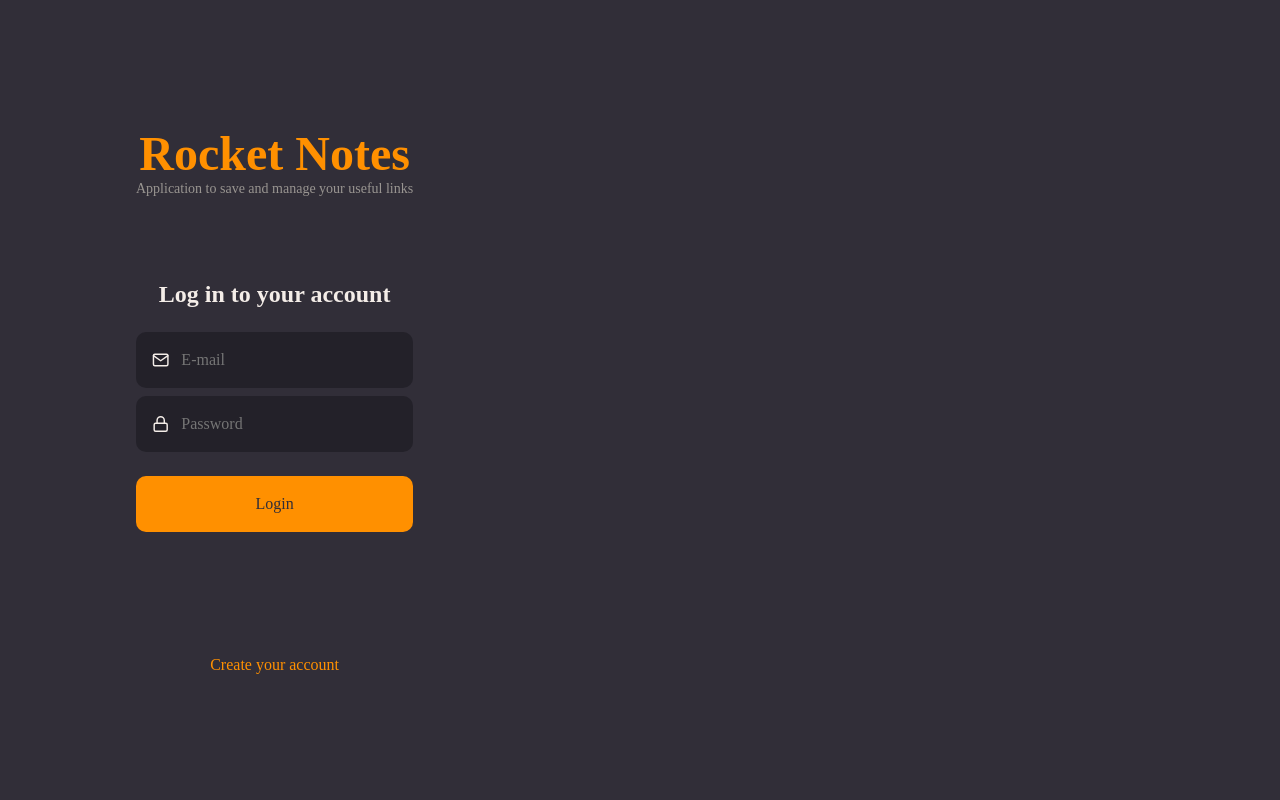
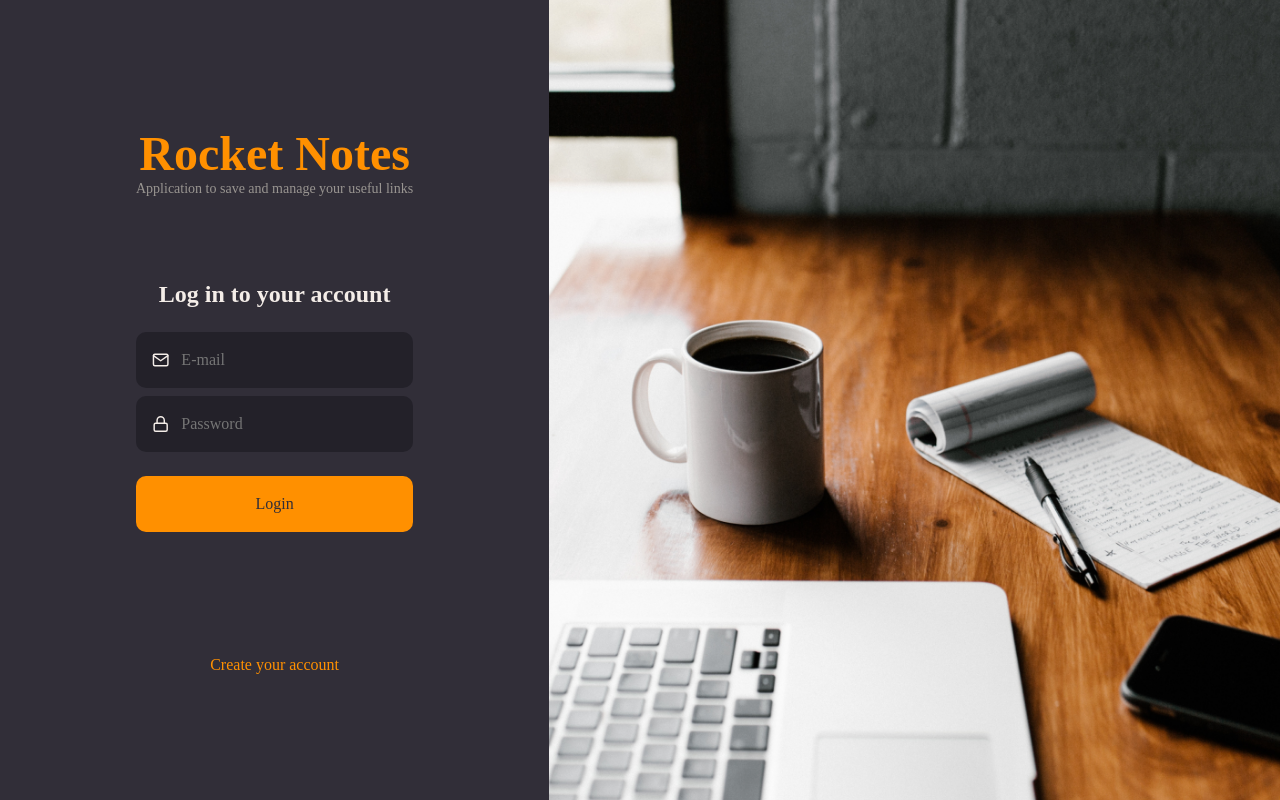
Before and after one commit to GHTassinari/RocketNotes, a React app: page / in a window 1280 px wide. Built offline with nearby package versions, Linux system fonts and the light colour scheme; the HTML template or start-up script is replaced by a standard one.

Commit message:
Finished the login page

```diff
--- a/src/pages/SignIn/index.jsx
+++ b/src/pages/SignIn/index.jsx
@@ -3,7 +3,7 @@
 import { Input } from '../../components/Input';
 import { Button } from '../../components/Button';
 
-import { Container, Form } from './styles';
+import { Container, Form, Background } from './styles';
 
 export function SignIn(){
     return (
@@ -30,6 +30,8 @@
 
                 <a href="#">Create your account</a>
             </Form>
+
+            <Background />
         </Container>
     );
 }
--- a/src/pages/SignIn/styles.js
+++ b/src/pages/SignIn/styles.js
@@ -1,4 +1,5 @@
 import styled from 'styled-components'
+import backgroundImg from '../../assets/background.png';
 
 export const Container = styled.div`
 height: 100vh;
@@ -38,3 +39,9 @@
         color: ${({ theme }) => theme.COLORS.ORANGE};
     }
 `;
+
+export const Background = styled.div`
+    flex: 1;
+    background: url(${backgroundImg}) no-repeat center center;
+    background-size: cover;
+`;
```
Also changed, not shown: src/assets/background.png (added).
